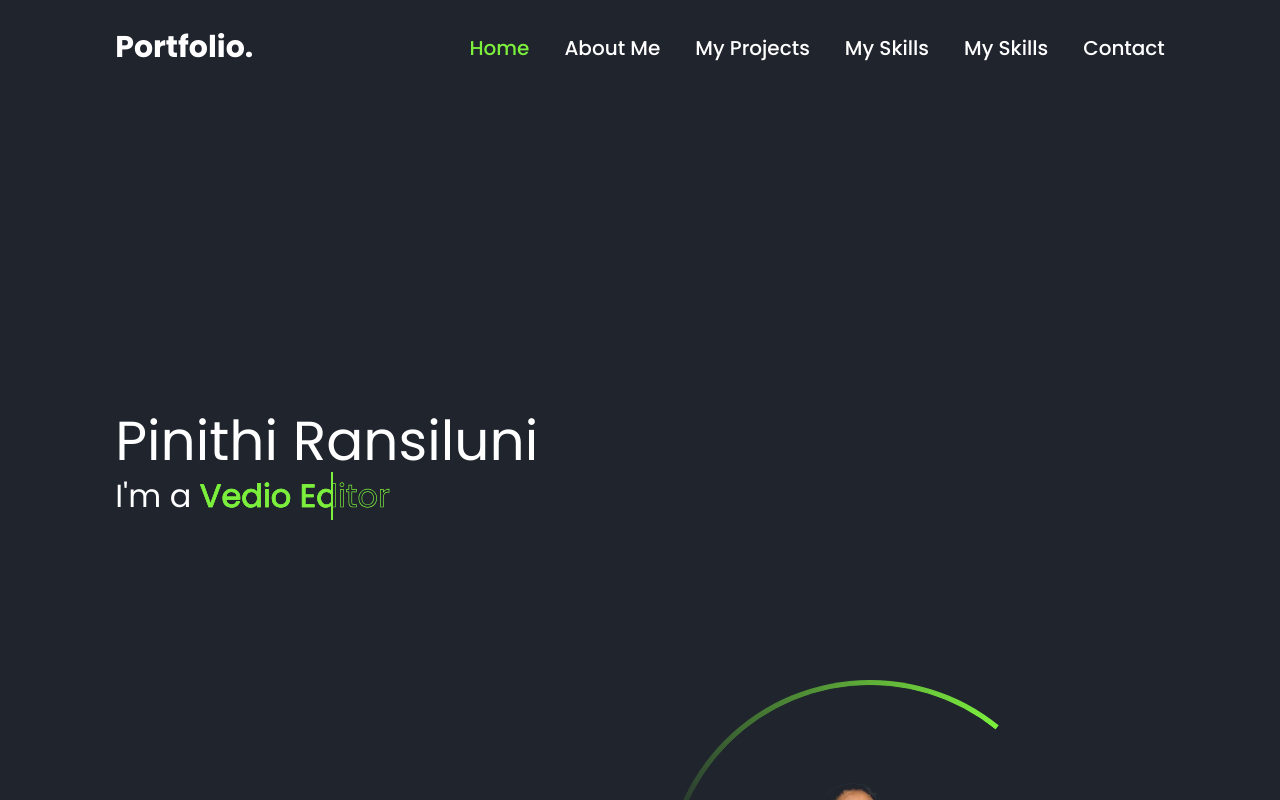
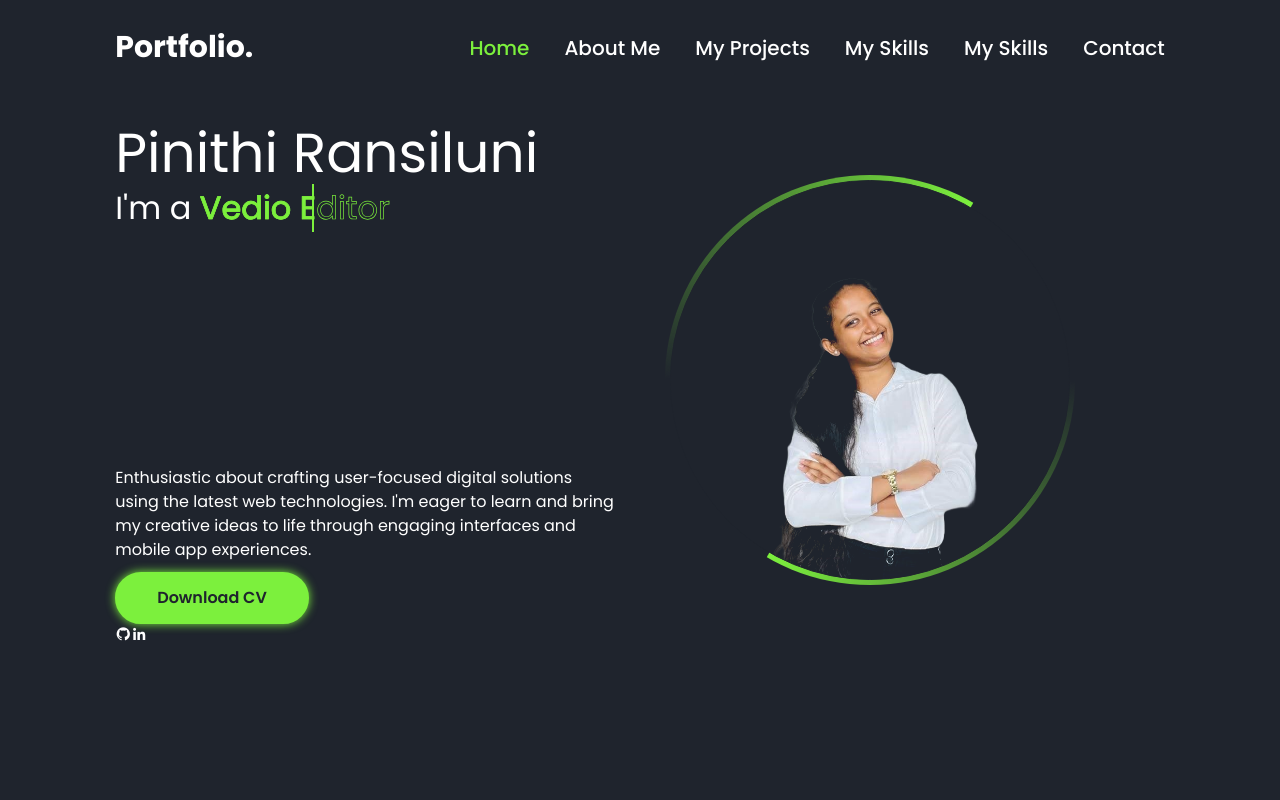
Before and after one commit to Ransiluni2003/Portfolio, a Next.js app: page / in a window 1280 px wide. Shown: the top 800 px of the page. Built offline with nearby package versions, Linux system fonts and the light colour scheme.

Commit message:
Remove empty space: reduce padding and adjust grid height

```diff
--- a/style.css
+++ b/style.css
@@ -396,15 +396,16 @@ a{
 .home{
     display: grid;
     grid-template-columns: 1fr 1fr;
-    grid-auto-rows: minmax(100vh, auto);
+    grid-auto-rows: auto;
     align-items: center;
     gap: 50px;
-    padding: 60px 9% 0;
+    padding: 20px 9% 60px;
     color: #fff;
     visibility: hidden;
     opacity: 0;
     animation: show-content 1.5s linear forwards;
     animation-delay: 1.6s;
+    min-height: 100vh;
 }
 
 .home-info {
```
